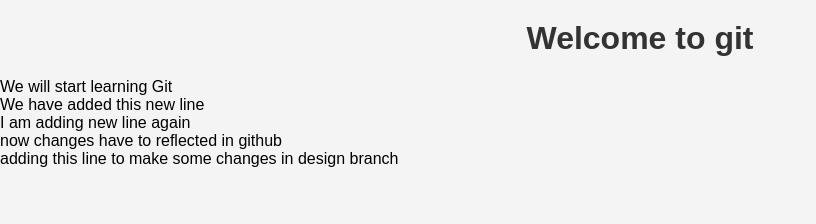
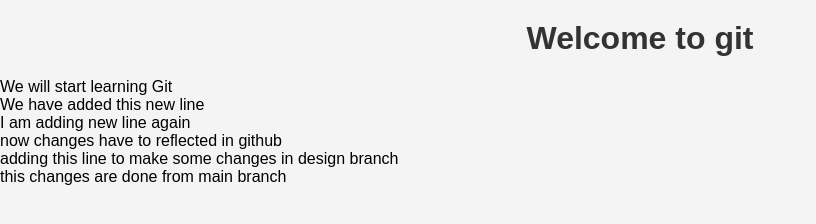
Before and after one commit to jyothishankar/GitRepo, a plain HTML site: page index.html in a window 1280 px wide. Shown: the whole page, without its empty margins (0-816 px from the left). Drawn offline with Linux system fonts and the light colour scheme.

Commit message:
seventh commit

```diff
--- a/index.html
+++ b/index.html
@@ -13,7 +13,8 @@
 	We have added this new line </br>
 	I am adding new line again <br>
 	now changes have to reflected in github </br>
-	adding this line to make some changes in design branch
+	adding this line to make some changes in design branch</br>
+	this changes are done from main branch
 </body>
 
 </html>
```
